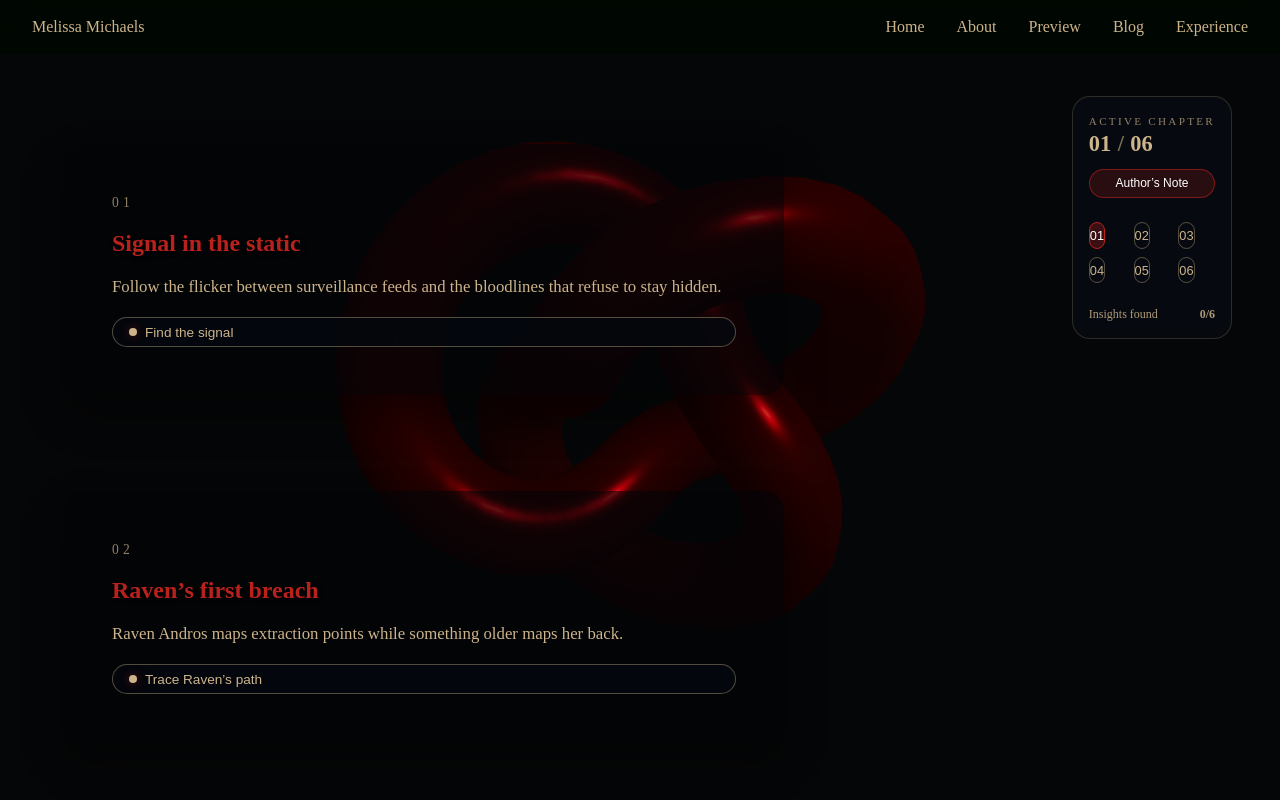
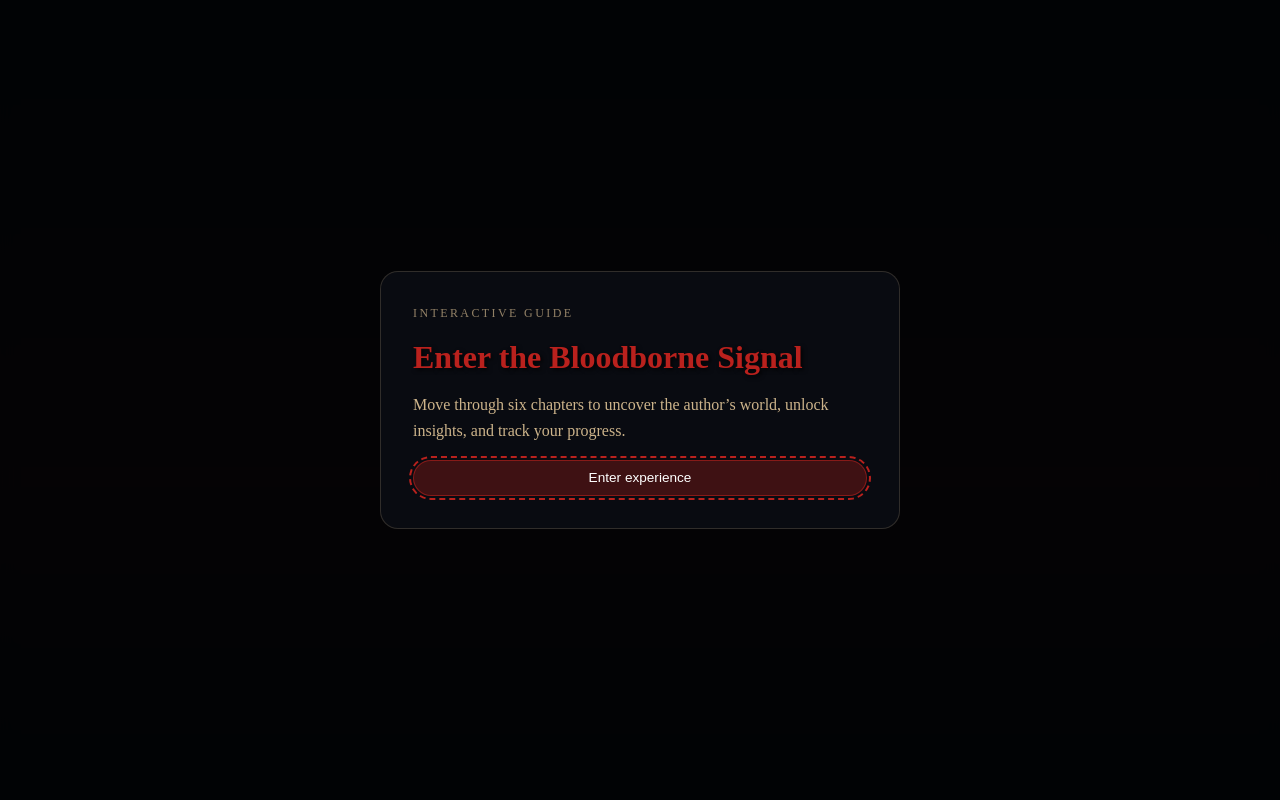
Before and after one commit to JVCarmich0959/author-website, a React (Vite) app: page /experience in a window 1280 px wide. Shown: the top 800 px of the page. Built offline with nearby package versions, Linux system fonts and the light colour scheme.

Commit message:
Stabilize scrollytelling styles and lint

```diff
--- a/eslint.config.js
+++ b/eslint.config.js
@@ -10,7 +10,9 @@ export default [
     files: ["**/*.{js,jsx}"],
     languageOptions: {
       ecmaVersion: 2020,
-      globals: globals.browser,
+      globals: Object.fromEntries(
+        Object.entries(globals.browser).map(([key, value]) => [key.trim(), value])
+      ),
       parserOptions: {
         ecmaVersion: "latest",
         ecmaFeatures: { jsx: true },
@@ -31,6 +33,8 @@ export default [
       "no-unused-vars": "warn",
       "react/prop-types": "off",
       "react/jsx-no-target-blank": "off",
+      "react/no-unescaped-entities": "off",
+      "react/no-unknown-property": "off",
       "react-refresh/only-export-components": [
         "warn",
         { allowConstantExport: true },
--- a/package.json
+++ b/package.json
@@ -37,6 +37,7 @@
     "eslint-plugin-react-hooks": "^5.0.0",
     "eslint-plugin-react-refresh": "^0.4.14",
     "gh-pages": "^6.3.0",
+    "globals": "^11.12.0",
     "postcss": "^8.5.3",
     "tailwindcss": "^3.4.4",
     "vite": "^5.4.10",
--- a/src/components/Layout.jsx
+++ b/src/components/Layout.jsx
@@ -1,16 +1,19 @@
 import React from 'react'
-import { Outlet } from 'react-router-dom'
+import { Outlet, useLocation } from 'react-router-dom'
 import Nav from './hero/Nav'
 import Footer from './footer/Footer'
 
 export default function Layout() {
+  const location = useLocation()
+  const hideChrome = location.pathname === '/experience'
+
   return (
     <div className="flex flex-col min-h-screen">
-      <Nav />
-      <div className="flex-1 pt-16">
+      {!hideChrome && <Nav />}
+      <div className={`flex-1${hideChrome ? '' : ' pt-16'}`}>
         <Outlet />
       </div>
-      <Footer />
+      {!hideChrome && <Footer />}
     </div>
   )
 }
--- a/src/experience/ExperiencePage.jsx
+++ b/src/experience/ExperiencePage.jsx
@@ -2,6 +2,7 @@ import React, { Suspense, lazy, useEffect, useMemo, useState } from "react";
 import { useReducedMotion } from "motion/react";
 import SEO from "../components/utility/SEO";
 import chapters from "./data/chapters";
+import ExperienceGate from "./components/ExperienceGate";
 import ExperienceOverlay from "./components/ExperienceOverlay";
 import ExperienceChapter from "./components/ExperienceChapter";
 import ExperienceModal from "./components/ExperienceModal";
@@ -15,6 +16,7 @@ export default function ExperiencePage() {
   const prefersReducedMotion = useReducedMotion();
   const [authorNoteOpen, setAuthorNoteOpen] = useState(false);
   const [activeInsight, setActiveInsight] = useState(null);
+  const [hasEntered, setHasEntered] = useState(false);
 
   const chapterIds = useMemo(() => chapters.map((chapter) => chapter.id), []);
   const activeChapterId = useActiveChapter(chapterIds);
@@ -41,10 +43,17 @@ export default function ExperiencePage() {
   };
 
   return (
-    <main className="experience-page">
+    <main className="experience-page scrolly-shell">
       <SEO title="Experience | Melissa Michaels" description="Interactive author experience" />
+      <ExperienceGate isOpen={!hasEntered} onEnter={() => setHasEntered(true)} />
+
+      {hasEntered && (
+        <>
           <Suspense fallback={<div className="experience-scene__fallback" aria-hidden="true" />}>
-        <ExperienceScene visualState={activeChapter.visualState} reducedMotion={prefersReducedMotion} />
+            <ExperienceScene
+              visualState={activeChapter.visualState}
+              reducedMotion={prefersReducedMotion}
+            />
           </Suspense>
 
           <ExperienceOverlay
@@ -56,7 +65,7 @@ export default function ExperiencePage() {
             insightsTotal={chapters.length}
           />
 
-      <div className="experience-track">
+          <div className="experience-track scrolly-track">
             {chapters.map((chapter) => (
               <ExperienceChapter
                 key={chapter.id}
@@ -67,6 +76,8 @@ export default function ExperiencePage() {
               />
             ))}
           </div>
+        </>
+      )}
 
       <ExperienceModal
         isOpen={authorNoteOpen}
--- a/src/experience/components/ExperienceChapter.jsx
+++ b/src/experience/components/ExperienceChapter.jsx
@@ -40,7 +40,7 @@ export default function ExperienceChapter({
     <section
       id={chapter.id}
       ref={sectionRef}
-      className={`experience-chapter${isVisible ? " is-visible" : ""}`}
+      className={`experience-chapter scrolly-chapter${isVisible ? " is-visible" : ""}`}
       aria-labelledby={`${chapter.id}-title`}
       data-visual={chapter.id}
     >
--- /dev/null
+++ b/src/experience/components/ExperienceGate.jsx
@@ -0,0 +1,54 @@
+import React, { useEffect, useRef } from "react";
+
+export default function ExperienceGate({ isOpen, onEnter }) {
+  const buttonRef = useRef(null);
+  const panelRef = useRef(null);
+
+  useEffect(() => {
+    if (!isOpen) return undefined;
+    buttonRef.current?.focus();
+
+    const handleKeyDown = (event) => {
+      if (event.key !== "Tab" || !panelRef.current) return;
+      const focusable = panelRef.current.querySelectorAll(
+        'button, [href], [tabindex]:not([tabindex="-1"])'
+      );
+      if (!focusable.length) return;
+      const first = focusable[0];
+      const last = focusable[focusable.length - 1];
+
+      if (event.shiftKey && document.activeElement === first) {
+        event.preventDefault();
+        last.focus();
+      } else if (!event.shiftKey && document.activeElement === last) {
+        event.preventDefault();
+        first.focus();
+      }
+    };
+
+    document.addEventListener("keydown", handleKeyDown);
+    return () => document.removeEventListener("keydown", handleKeyDown);
+  }, [isOpen]);
+
+  if (!isOpen) return null;
+
+  return (
+    <div className="experience-gate" role="dialog" aria-modal="true" aria-labelledby="experience-gate-title">
+      <div className="experience-gate__panel" ref={panelRef}>
+        <p className="experience-gate__kicker">Interactive Guide</p>
+        <h1 id="experience-gate-title">Enter the Bloodborne Signal</h1>
+        <p>
+          Move through six chapters to uncover the author’s world, unlock insights, and track your progress.
+        </p>
+        <button
+          type="button"
+          className="experience-gate__enter"
+          onClick={onEnter}
+          ref={buttonRef}
+        >
+          Enter experience
+        </button>
+      </div>
+    </div>
+  );
+}
--- a/src/experience/experience.css
+++ b/src/experience/experience.css
@@ -7,12 +7,19 @@
 }
 
 html.experience-active {
-  scroll-snap-type: none;
+  height: 100%;
 }
 
-html.experience-active section {
-  height: auto;
-  scroll-snap-align: unset;
+html.experience-active body {
+  height: 100%;
+  overflow: hidden;
+}
+
+.scrolly-shell {
+  height: 100vh;
+  overflow-y: auto;
+  scroll-snap-type: y mandatory;
+  scroll-padding-top: 2rem;
 }
 
 .experience-track {
@@ -22,6 +29,11 @@ html.experience-active section {
   flex-direction: column;
   gap: clamp(3rem, 8vw, 6rem);
   padding: clamp(6rem, 12vw, 9rem) clamp(1.5rem, 5vw, 5rem);
+}
+
+.scrolly-chapter {
+  min-height: 100vh;
+  scroll-snap-align: start;
 }
 
 .experience-chapter {
@@ -96,6 +108,46 @@ html.experience-active section {
   position: fixed;
   inset: 0;
   background: radial-gradient(circle at top, rgba(9, 12, 18, 0.7), rgba(1, 2, 4, 0.9));
+}
+
+.experience-gate {
+  position: fixed;
+  inset: 0;
+  z-index: 4;
+  display: flex;
+  align-items: center;
+  justify-content: center;
+  background: rgba(2, 3, 6, 0.85);
+  backdrop-filter: blur(8px);
+  padding: 1.5rem;
+}
+
+.experience-gate__panel {
+  max-width: 520px;
+  background: rgba(10, 12, 18, 0.95);
+  border-radius: 18px;
+  padding: 2rem;
+  border: 1px solid rgba(205, 180, 139, 0.2);
+  display: grid;
+  gap: 1rem;
+  text-align: left;
+}
+
+.experience-gate__kicker {
+  font-size: 0.75rem;
+  text-transform: uppercase;
+  letter-spacing: 0.2em;
+  opacity: 0.7;
+}
+
+.experience-gate__enter {
+  border-radius: 999px;
+  border: 1px solid rgba(185, 33, 29, 0.6);
+  background: rgba(185, 33, 29, 0.3);
+  color: #fff;
+  padding: 0.6rem 1.4rem;
+  font-size: 0.85rem;
+  cursor: pointer;
 }
 
 .experience-overlay {
@@ -239,6 +291,10 @@ html.experience-active section {
 }
 
 @media (prefers-reduced-motion: reduce) {
+  .scrolly-shell {
+    scroll-behavior: auto;
+  }
+
   .experience-chapter {
     opacity: 1;
     transform: none;
--- a/src/index.css
+++ b/src/index.css
@@ -16,9 +16,7 @@
   box-sizing: border-box;
 }
 
-/* smooth full-page scroll on sections */
 html {
-  scroll-snap-type: y mandatory;
   scroll-behavior: smooth;
   background: var(--color-black);
   color: var(--color-antique-gold);
@@ -55,12 +53,6 @@ a:focus {
   max-width: 1536px;
   padding: 0 1rem;
   margin: 0 auto;
-}
-
-/* each <section> fills viewport & snaps */
-section {
-  height: 100vh;
-  scroll-snap-align: center;
 }
 
 /* headings get a heavier gothic heft */
```
Also changed, not shown: 2 other files (tests, documents, lock files or other folders). Lines whose indentation alone changed are shown as unchanged.
